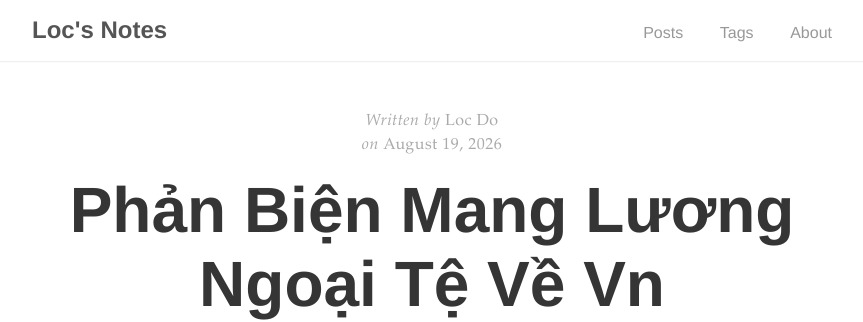
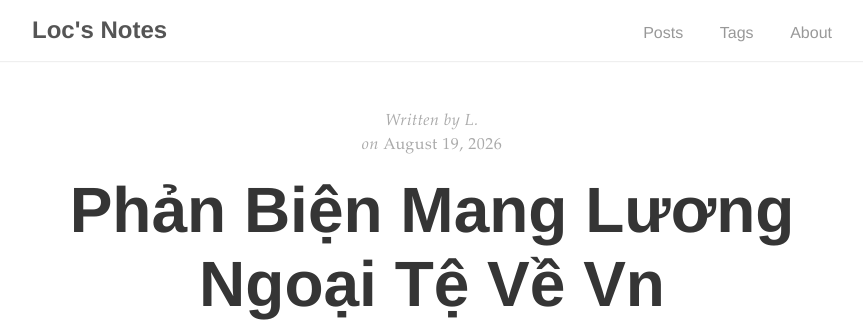
Before and after one commit to XSpring/xspring.github.io, a Jekyll site: the page built from _posts/2026-08-19-phản-biện-mang-lương-ngoại-tệ-về-VN.md, in a window 1280 px wide and 900 px high. Shown: the top 322 px of the window, without its empty margins (208-1071 px from the left). Built offline with Jekyll 4.4.1, drawn with Linux system fonts in a browser that asks for light colours; our own code applies the rules of GitHub Pages for plain Markdown files.

Commit message:
Update post.html

```diff
--- a/_layouts/post.html
+++ b/_layouts/post.html
@@ -4,12 +4,7 @@ layout: default
 
 <div class="post">
   <div class="post-info">
-    <span>Written by</span>
-    {% if page.author %}
-        {{ page.author }}
-    {% else %}
-        {{ site.author.name }}
-    {% endif %}
+    <span>Written by L.</span>
 
     {% if page.date %}
       <br>
```
